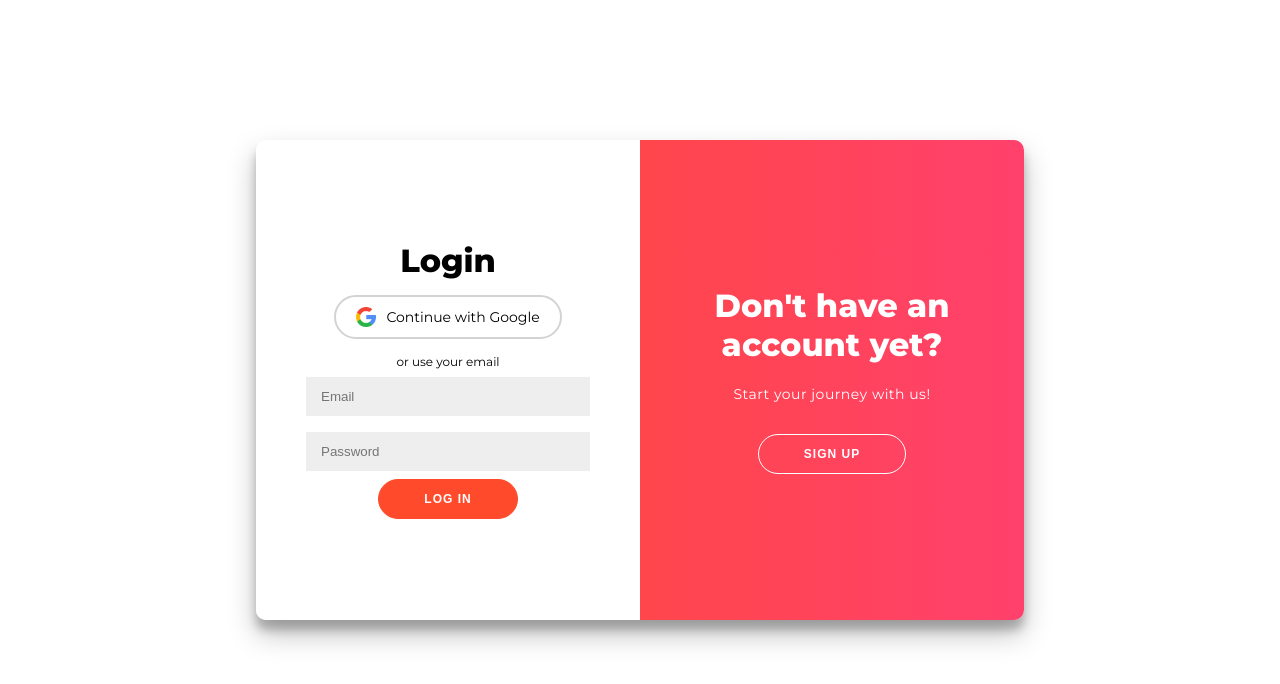
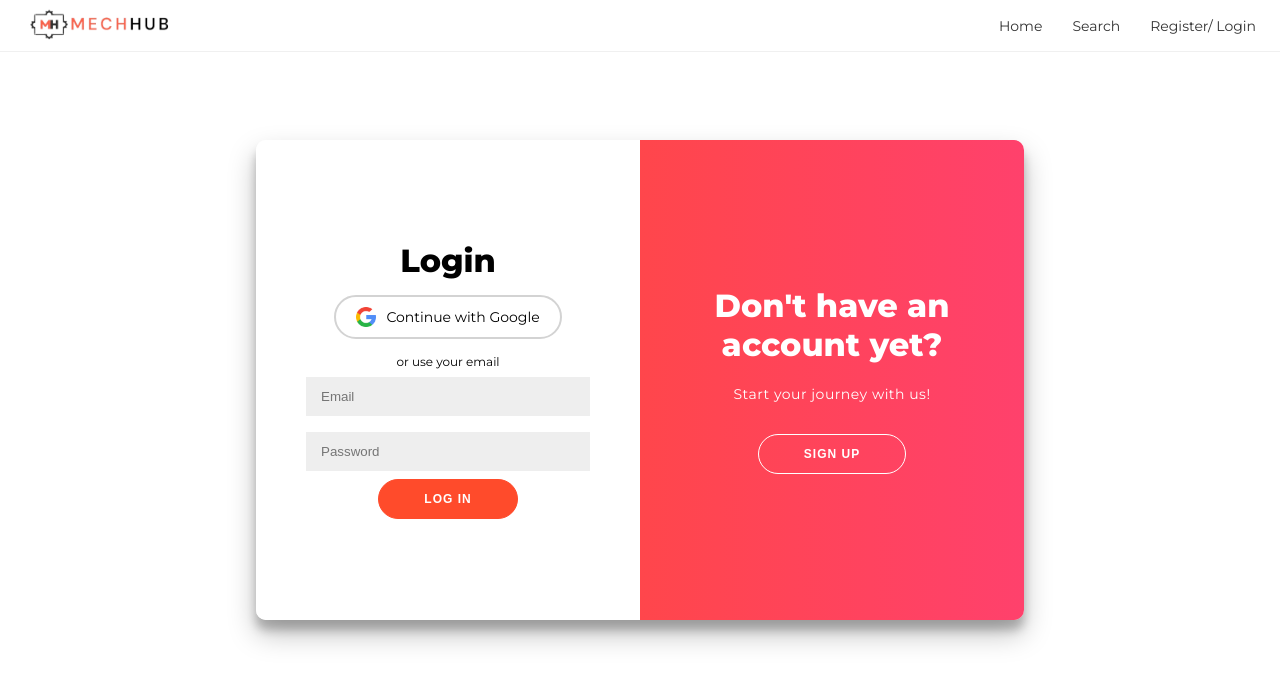
Before and after one commit to feliciahmq/orbital-mechhub, a React (Vite) app: page /account in a window 1280 px wide. Shown: the top 684 px of the page. Built offline with nearby package versions, Linux system fonts and the light colour scheme; no server answers; the database is empty.

Commit message:
added header to login page

```diff
--- a/src/components/header/Header.css
+++ b/src/components/header/Header.css
@@ -18,6 +18,7 @@
         position: absolute;
         left: 20px;
         top: 8px;
+        cursor: pointer;
     }
 
     .hamburger {
--- a/src/pages/registration/LoginSignupForm.jsx
+++ b/src/pages/registration/LoginSignupForm.jsx
@@ -5,6 +5,7 @@ import { useNavigate } from 'react-router-dom';
 import { toast } from 'react-hot-toast';
 
 import './LoginSignupForm.css';
+import Header from '../../components/header/Header';
 
 import { auth, db } from "../../firebase/firebaseConfig";
 import { signInWithEmailAndPassword, createUserWithEmailAndPassword } from "firebase/auth";
@@ -104,6 +105,7 @@ function LoginSignUpForm() {
 
     return (
         <div className='login-signup-container'>
+            <Header />
             <div className={`container ${rightPanelActive ? 'right-panel-active' : ''}`} id="container">
                 <div className="form-container sign-up-container">
 
```
Also changed, not shown: src/pages/review/Review.jsx (added, +9 -0 lines), src/pages/review/Review.css (added).
